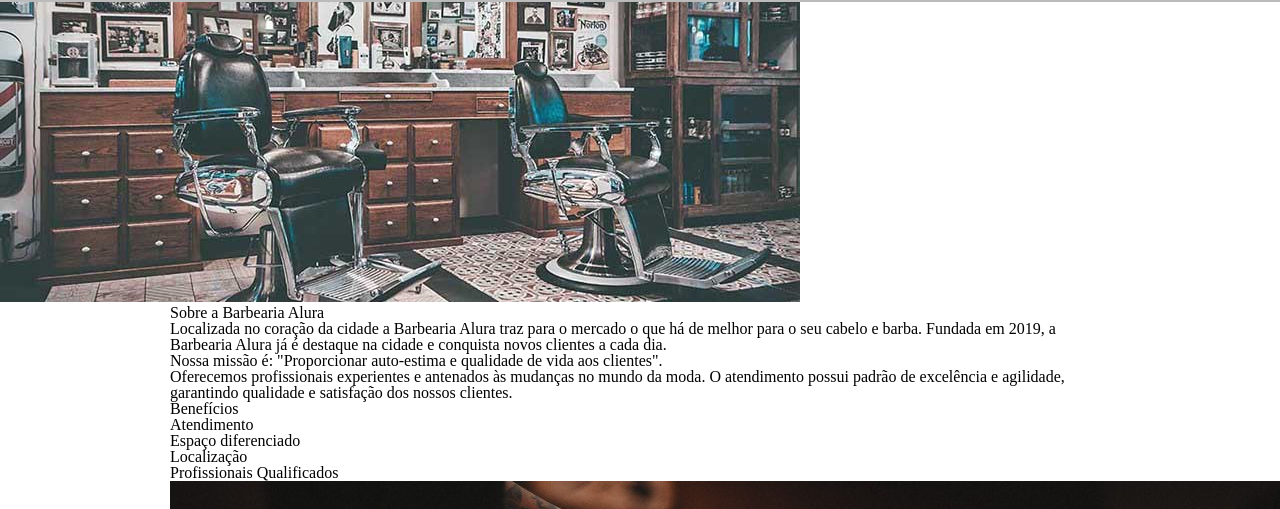
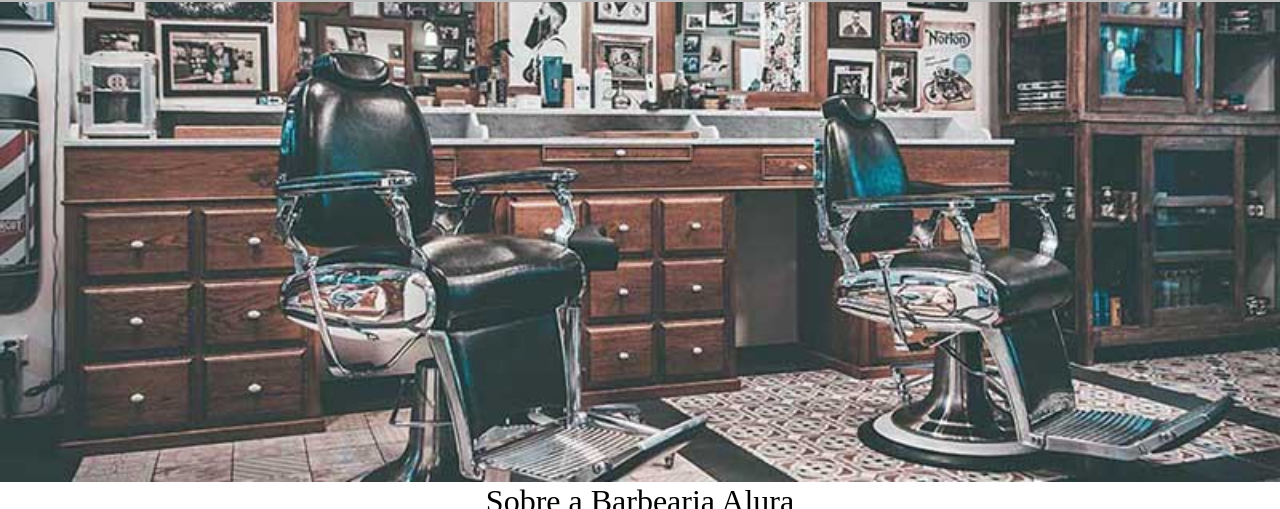
Before and after one commit to magnoliamedeiros/mentoria-cloud-girls, a plain HTML site: page barbearia-alura/index.html in a window 1280 px wide. Shown: the part 291-800 px from the top of the page. Drawn offline with Linux system fonts and the light colour scheme.

Commit message:
Adicionado as classes: banner, tituto-principal e principal

```diff
--- a/barbearia-alura/style.css
+++ b/barbearia-alura/style.css
@@ -150,3 +150,18 @@ td, th {
     border: 1px solid #000000;
     padding: 8px 15px;
 }
+
+/* css da página inicial */
+.banner {
+    width: 100%;
+}
+
+.titulo-principal {
+    text-align: center;
+    font-size: 2em;
+    margin: 0 0 1em;
+}
+
+.principal p {
+    margin: 0 0 1em;
+}
```
